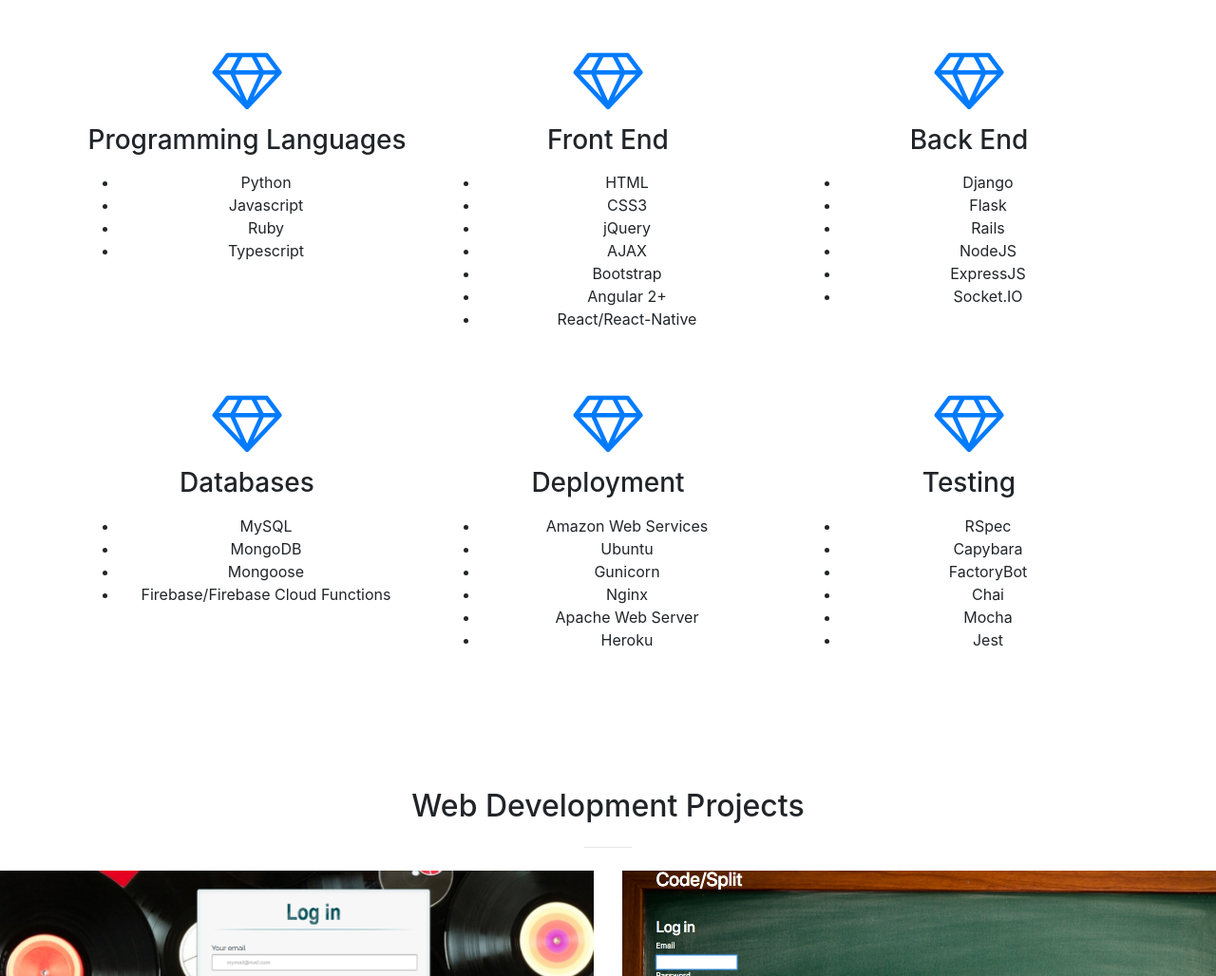
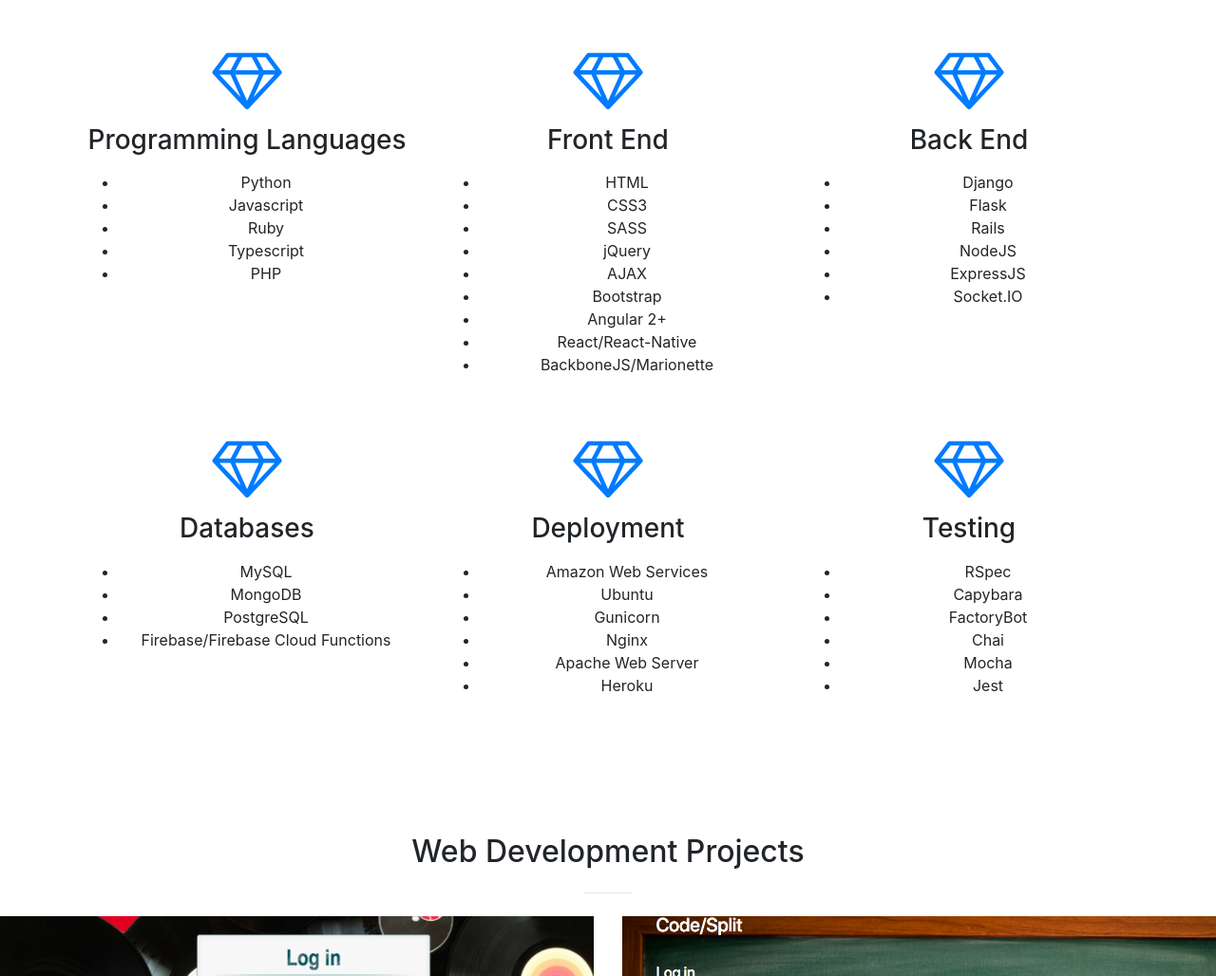
Before and after one commit to topmillerm2/topmillerm2.github.io, a website with bundled scripts: page index.html in a window 1280 px wide. Shown: the part 1514-2542 px from the top of the page at 95% size. Built offline with nearby package versions, Linux system fonts and the light colour scheme.

Commit message:
update8_25_18

```diff
--- a/index.html
+++ b/index.html
@@ -79,7 +79,7 @@
             <p class="text-faded mb-4">Recently graduated Full-Stack Web Developer proficient in Python, MEAN, and Ruby on Rails stacks with a background in finance
             and education. Equipped with an eclectic intellectual toolbox unique for the technology world. Seeker of knowledge and creator
             of forward-thinking ideas.</p>
-            <a class="btn btn-light btn-xl sr-button" href="img/resume_6_13_18.pdf" download>Download My Resume
+            <a class="btn btn-light btn-xl sr-button" href="img/resume_8_25_18.pdf" download>Download My Resume
               <span class="fa fa-download" >
               </span>
             </a>
@@ -108,6 +108,7 @@
                 <li>Javascript</li>
                 <li>Ruby</li>
                 <li>Typescript</li>
+                <li>PHP</li>
               </ul>
             </div>
           </div>
@@ -118,11 +119,13 @@
               <ul>
                 <li>HTML</li>
                 <li>CSS3</li>
+                <li>SASS</li>
                 <li>jQuery</li>
                 <li>AJAX</li>
                 <li>Bootstrap</li>
                 <li>Angular 2+</li>
                 <li>React/React-Native</li>
+                <li>BackboneJS/Marionette</li>
               </ul>
             </div>
           </div>
@@ -147,7 +150,7 @@
               <ul>
                 <li>MySQL</li>
                 <li>MongoDB</li>
-                <li>Mongoose</li>
+                <li>PostgreSQL</li>
                 <li>Firebase/Firebase Cloud Functions</li>
               </ul>
             </div>
```
Also changed, not shown: 6 other files.
